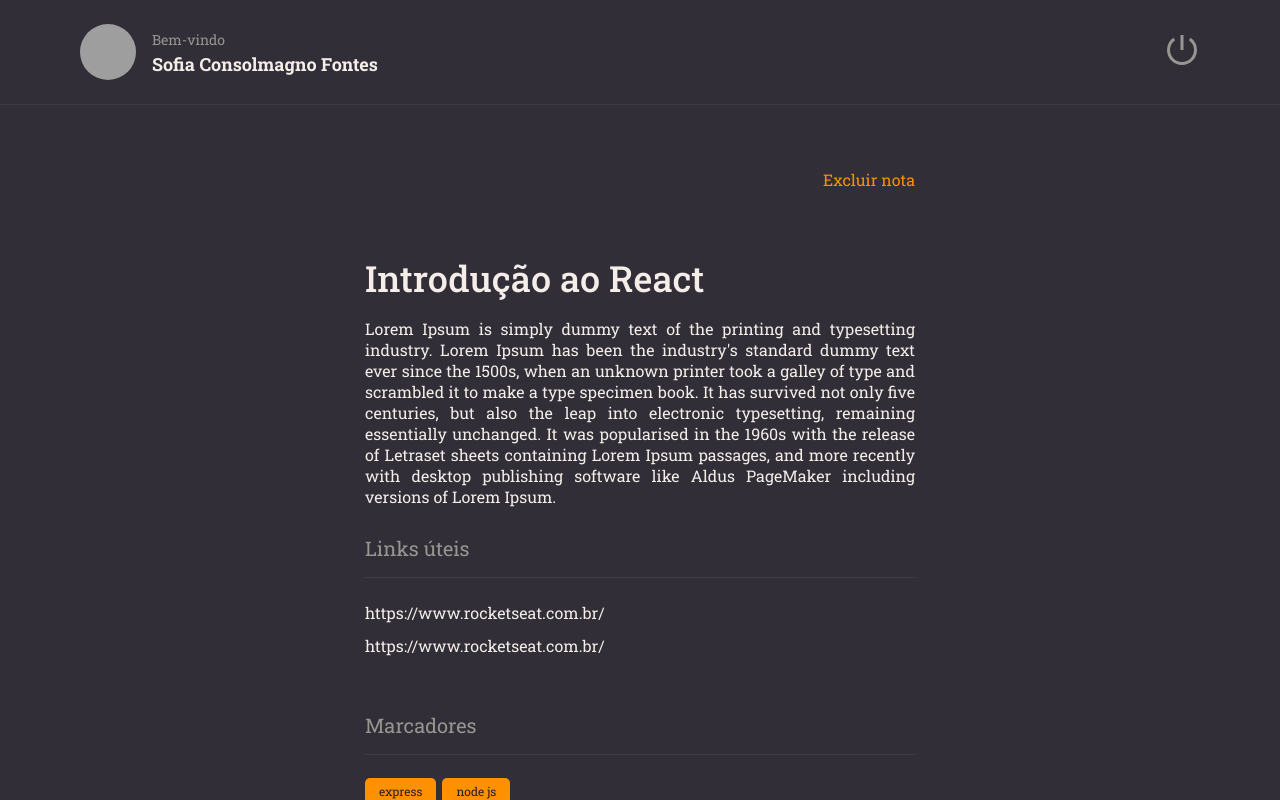
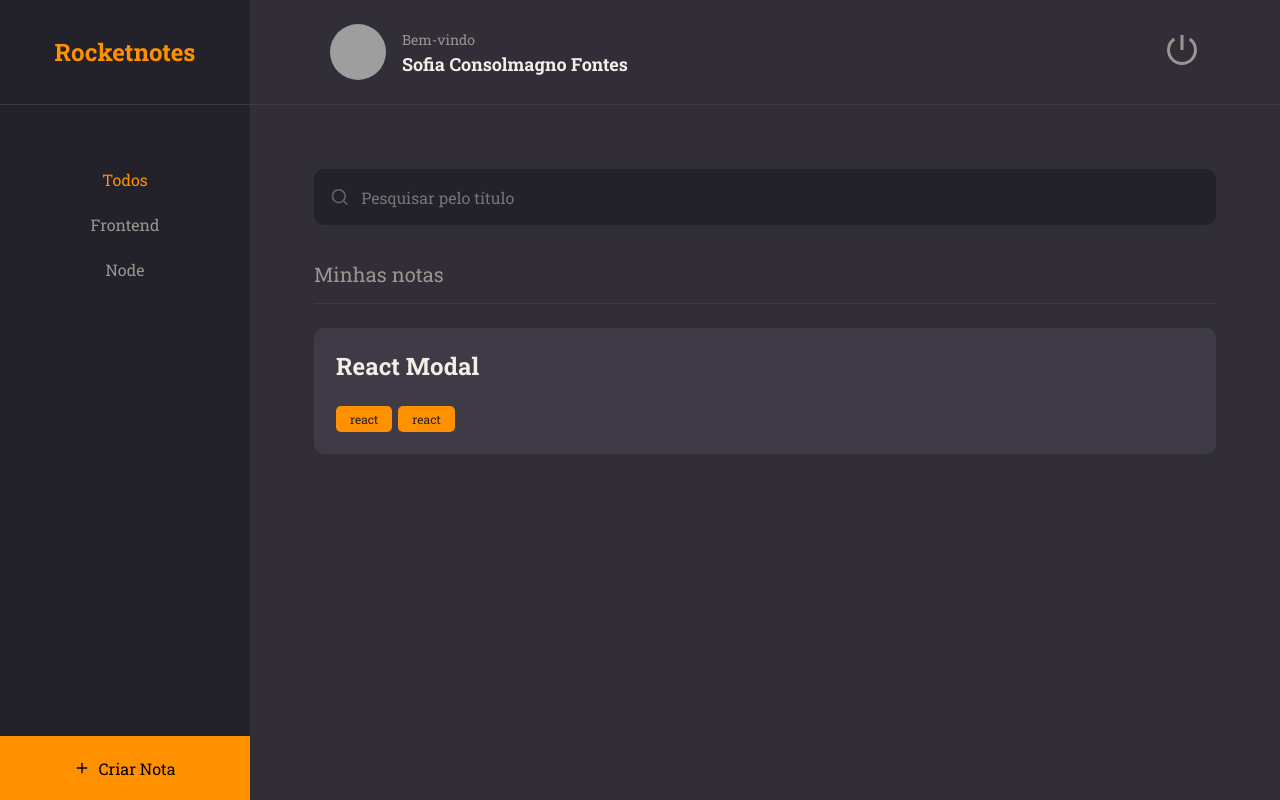
Before and after one commit to consolmagno/rocket-notes, a React (Vite) app: page / in a window 1280 px wide. Built offline with nearby package versions, Linux system fonts and the light colour scheme; grey boxes are pictures that could not be loaded.

Commit message:
Add home interface

```diff
--- a/src/components/ButtonText/index.jsx
+++ b/src/components/ButtonText/index.jsx
@@ -1,9 +1,10 @@
 import { Container } from "./style";
 
-export function ButtonText({title, ...rest}){
+export function ButtonText({title, isActive = false, ...rest}){
   return(
     <Container
       type="button"
+      isActive = {isActive}
       {...rest}
     >
       {title}
--- a/src/components/ButtonText/style.js
+++ b/src/components/ButtonText/style.js
@@ -2,7 +2,8 @@ import styled from 'styled-components'
 
 export const Container = styled.button`
   background: none;
-  color: ${({ theme }) => theme.COLORS.ORANGE};
+  color: ${({ theme, isActive }) =>
+    isActive ? theme.COLORS.ORANGE : theme.COLORS.GRAY_100};
 
   border: none;
   font-size: 16px;
--- /dev/null
+++ b/src/components/Input/index.jsx
@@ -0,0 +1,10 @@
+import { Container } from "./style";
+
+export function Input({icon: Icon, ...rest}){
+  return(
+    <Container>
+      {Icon && <Icon size={20}/>}
+      <input {...rest}/>
+    </Container>
+  )
+}
--- /dev/null
+++ b/src/components/Input/style.js
@@ -0,0 +1,32 @@
+import styled from 'styled-components'
+
+export const Container = styled.div`
+  width: 100%;
+  display: flex;
+  align-items: center;
+
+  background-color: ${({ theme }) => theme.COLORS.BACKGROUND_900};
+  color: ${({ theme }) => theme.COLORS.GRAY_300};
+
+  margin-bottom: 8px;
+  border-radius: 10px;
+
+  > input {
+    height: 56px;
+    width: 100%;
+
+    padding: 12px;
+
+    color: ${({ theme }) => theme.COLORS.WHITE};
+    background: transparent;
+    border: 0;
+
+    &:placeholder {
+      color: ${({ theme }) => theme.COLORS.GRAY_300};
+    }
+  }
+
+  > svg {
+    margin-left: 16px;
+  }
+`
--- /dev/null
+++ b/src/components/Note/index.jsx
@@ -0,0 +1,18 @@
+import { Container } from './style';
+import {Tag} from '../../components/Tag';
+
+export function Note({data, ...rest}){
+  return(
+    <Container {...rest}>
+      <h1>{data.title}</h1>
+      {
+        data.tags &&
+        <footer>
+          {
+            data.tags.map(tag => <Tag key={tag.id} title={tag.name}/>)
+          }
+        </footer>
+      }
+    </Container>
+  )
+}
--- /dev/null
+++ b/src/components/Note/style.js
@@ -0,0 +1,26 @@
+import styled from 'styled-components'
+
+export const Container = styled.button`
+  width: 100%;
+  background-color: ${({ theme }) => theme.COLORS.BACKGROUND_700};
+
+  border: none;
+  border-radius: 10px;
+
+  padding: 22px;
+  margin-bottom: 16px;
+
+  > h1 {
+    flex: 1;
+    text-align: left;
+    font-weight: 700;
+    font-size: 24px;
+    color: ${({ theme }) => theme.COLORS.WHITE};
+  }
+
+  > footer {
+    width: 100%;
+    display: flex;
+    margin-top: 24px;
+  }
+`
--- a/src/components/Tag/index.jsx
+++ b/src/components/Tag/index.jsx
@@ -1,8 +1,8 @@
 import { Container } from "./style";
 
-export function Tag({title}){
+export function Tag({title, ...rest}){
   return(
-    <Container>
+    <Container{...rest}>
       {title}
     </Container>
   )
--- a/src/main.jsx
+++ b/src/main.jsx
@@ -6,13 +6,14 @@ import GlobalStyles from './styles/global'
 import theme from './styles/theme'
 
 import {Details} from './pages/Details'
+import { Home } from './pages/Home'
 
 
 ReactDOM.createRoot(document.getElementById('root')).render(
   <React.StrictMode>
     <ThemeProvider theme={theme}>
       <GlobalStyles/>
-      <Details/>
+      <Home/>
     </ThemeProvider>
   </React.StrictMode>,
 )
--- /dev/null
+++ b/src/pages/Home/index.jsx
@@ -0,0 +1,48 @@
+import {FiPlus, FiSearch} from 'react-icons/fi';
+import {Container, Brand, Menu, Search, Content, NewNote } from './style'
+import {Header} from '../../components/Header'
+import {Input} from '../../components/Input';
+import {ButtonText} from '../../components/ButtonText'
+import {Section} from '../../components/Section'
+import { Note } from '../../components/Note';
+
+export function Home(){
+  return(
+    <Container>
+      <Brand>
+        <h1>Rocketnotes</h1>
+      </Brand>
+      <Header/>
+
+      <Menu>
+        <li><ButtonText title="Todos" isActive/></li>
+        <li><ButtonText title="Frontend"/></li>
+        <li><ButtonText title="Node"/></li>
+      </Menu>
+
+      <Search>
+        <Input placeholder="Pesquisar pelo título" icon={FiSearch}/>
+      </Search>
+
+      <Content>
+        <Section title="Minhas notas">
+          <Note data={{
+            title: 'React Modal',
+            tags: [
+              {id: '1', name: 'react'},
+              {id: '2', name: 'react'},
+            ]
+          }}
+          />
+
+        </Section>
+      </Content>
+
+      <NewNote>
+        <FiPlus/>
+        Criar Nota
+      </NewNote>
+
+    </Container>
+  );
+}
--- /dev/null
+++ b/src/pages/Home/style.js
@@ -0,0 +1,65 @@
+import styled from 'styled-components'
+
+export const Container = styled.div`
+  width: 100%;
+  height: 100vh;
+
+  display: grid;
+  grid-template-columns: 250px auto;
+  grid-template-rows: 105px 128px auto 64px;
+  grid-template-areas:
+    'brand header'
+    'menu search'
+    'menu content'
+    'newnote content';
+  background-color: ${({ theme }) => theme.COLORS.BACKGROUND_800};
+`
+export const Brand = styled.div`
+  grid-area: brand;
+
+  display: flex;
+  justify-content: center;
+  align-items: center;
+
+  border-bottom-width: 1px;
+  border-bottom-style: solid;
+  border-bottom-color: ${({ theme }) => theme.COLORS.BACKGROUND_700};
+  background-color: ${({ theme }) => theme.COLORS.BACKGROUND_900};
+
+  > h1 {
+    font-size: 24px;
+    color: ${({ theme }) => theme.COLORS.ORANGE};
+  }
+`
+export const Menu = styled.ul`
+  grid-area: menu;
+  background-color: ${({ theme }) => theme.COLORS.BACKGROUND_900};
+  padding-top: 64px;
+  text-align: center;
+
+  > li {
+    margin-bottom: 24px;
+  }
+`
+export const Search = styled.div`
+  grid-area: search;
+  padding: 64px 64px 0;
+`
+export const Content = styled.div`
+  grid-area: content;
+  padding: 0 64px;
+  overflow-y: auto;
+`
+export const NewNote = styled.button`
+  grid-area: newnote;
+
+  background-color: ${({ theme }) => theme.COLORS.ORANGE};
+  border: none;
+  display: flex;
+  align-items: center;
+  justify-content: center;
+
+  svg {
+    margin-right: 8px;
+  }
+`
```
